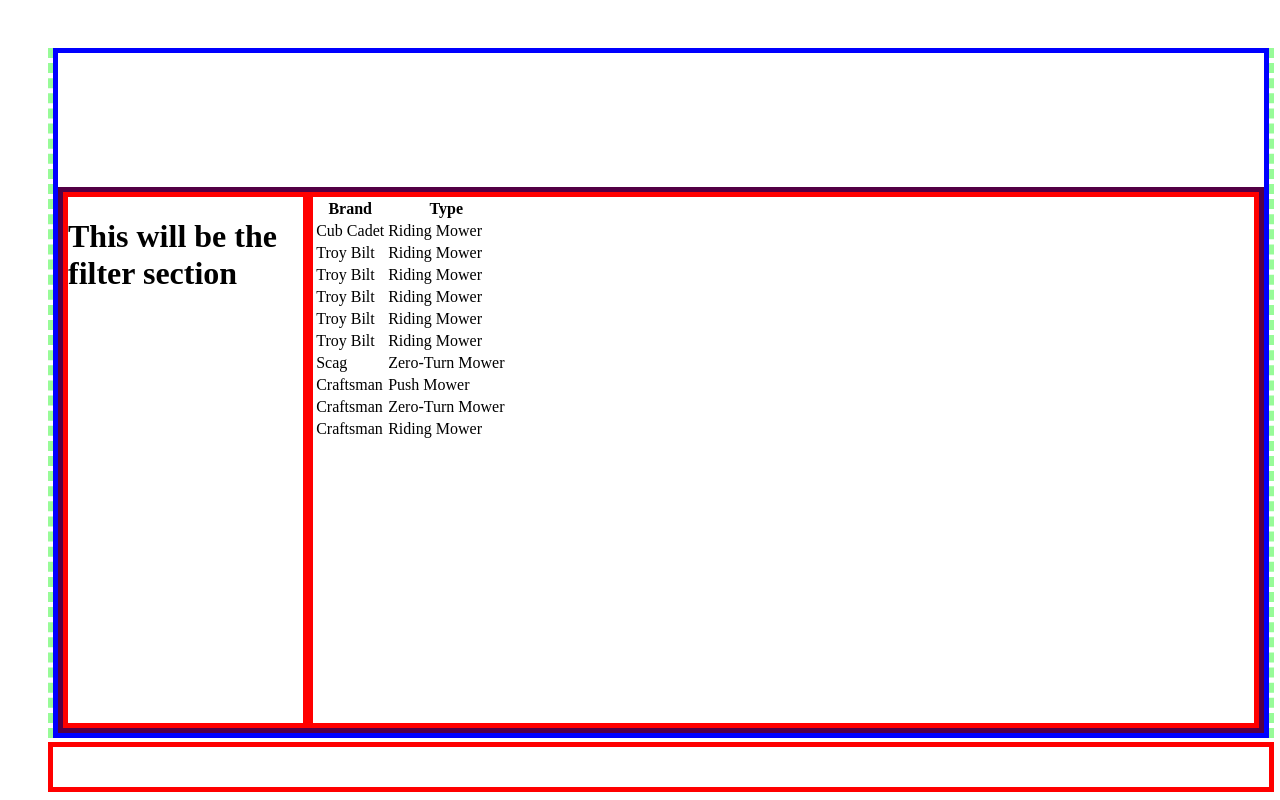
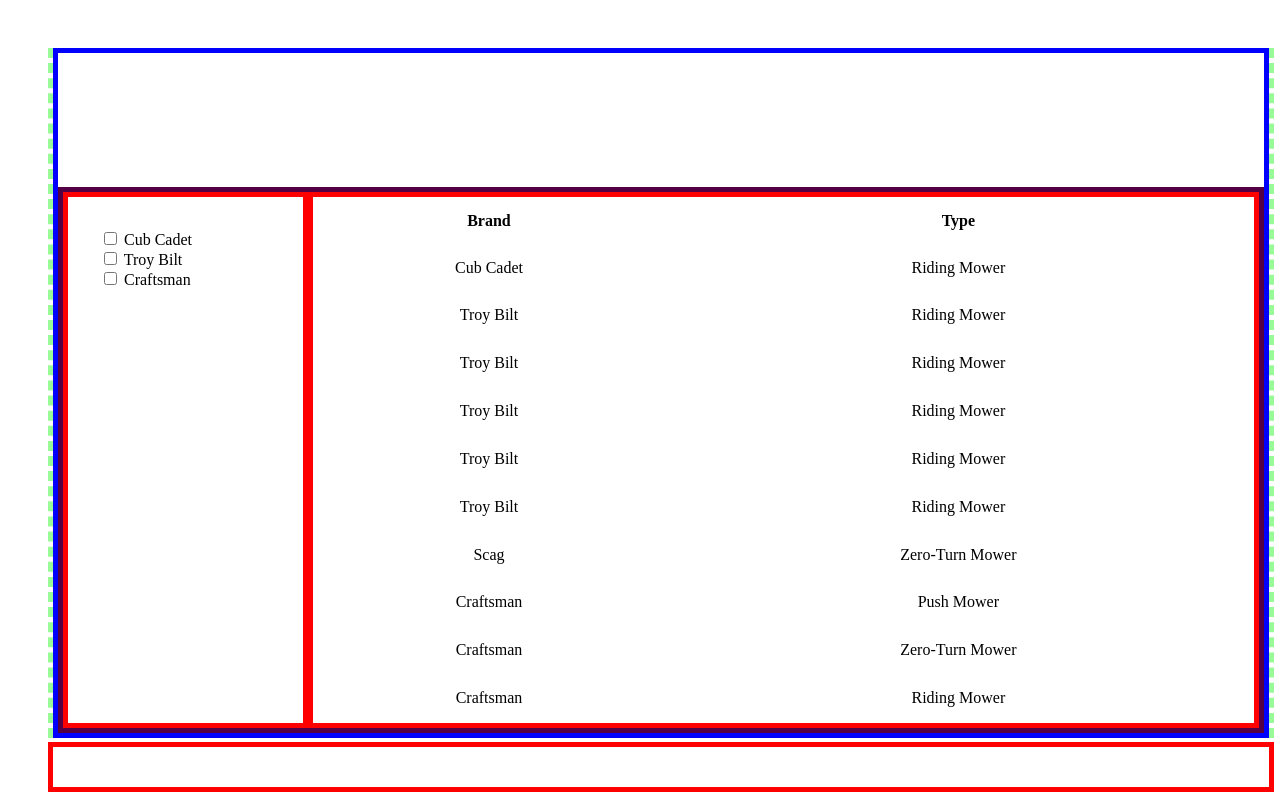
Before and after one commit to KaiWyrmsbane/LawnCareWebsite, a plain HTML site: page index.html in a window 1280 px wide. Drawn offline with Linux system fonts and the light colour scheme; no server answers.

Commit message:
updating stylesheet and layout of the website

```diff
--- a/index.html
+++ b/index.html
@@ -18,13 +18,19 @@
             <h1 class="cityname"></h1>
             <h1 class="temp"></h1>
         </div>
-        <div class="Store">
-            <div class="filters">
-                <h1>This will be the filter section</h1>
-                <!-- here we'll be passing values into a function that will the storeView -->
+        <div class="StoreSection">
+            <div class="filterSection">
+                <div class="filterCheckbox">
+                    <input type="checkbox" id="vehicle1" name="vehicle1" value="Bike">
+                    <label for="vehicle1"> Cub Cadet</label><br>
+                    <input type="checkbox" id="vehicle2" name="vehicle2" value="Car">
+                    <label for="vehicle2"> Troy Bilt</label><br>
+                    <input type="checkbox" id="vehicle3" name="vehicle3" value="Boat">
+                    <label for="vehicle3"> Craftsman</label>
+                </div>
             </div>
             <div class="storeView">
-                <table>
+                <table class="StoreTable">
                     <tr>
                         <th>Brand</th>
                         <th>Type</th>
--- a/styles/IndexStyleSheet.css
+++ b/styles/IndexStyleSheet.css
@@ -1,4 +1,4 @@
-.Store{
+.StoreSection{
     display: flex;
     height:80%;
     justify-content:space-between;
@@ -13,14 +13,23 @@
     justify-content: space-between;
     border: solid blue 5px;
 }
-.storeView, .filters{
+.storeView, .filterSection{
     border: solid red 5px;
 }
 .storeView{
     width: 80%;
 }
-.filters{
+.StoreTable{
+    height: 100%;
+    width: 100%;
+    text-align: center;
+}
+.filterSection{
     width: 20%;
+}
+.filterCheckbox{
+    margin: 2em;
+    height: 90%;
 }
 body{
     display: flex;
```
